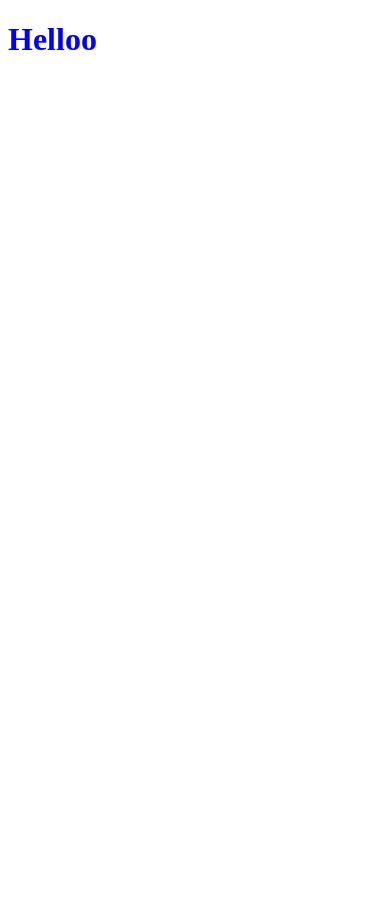
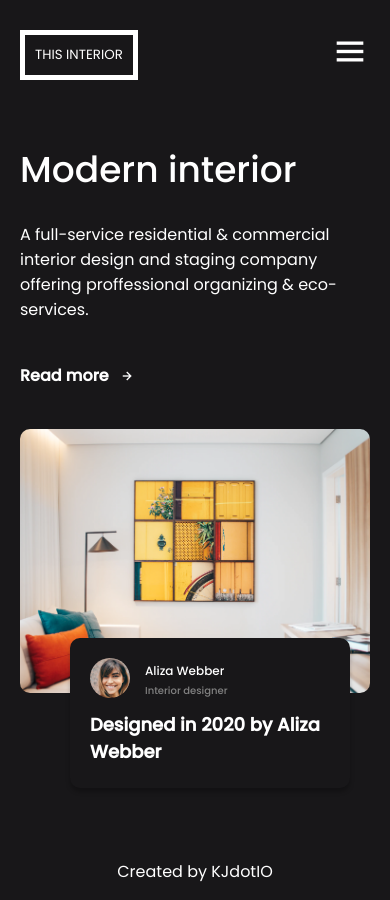
Before and after one commit to KJdotIO/interior-consultant-master, a plain HTML site: page index.html in a window 390 px wide. Before the commit the page ends 844 px from the top, so only its background shows below. Drawn offline with nearby package versions, Linux system fonts and the light colour scheme.

Commit message:
Finished vertical website layout, should work fine with every phone display (not horizontally, that comes later.)

```diff
--- a/index.html
+++ b/index.html
@@ -23,11 +23,72 @@
 
     <link rel="stylesheet" href="main-folder\styles\styles.css">
 
+    <link href='https://unpkg.com/boxicons@2.1.1/css/boxicons.min.css' rel='stylesheet'>
+
     <title>Devchallenges</title>
 
 
   </head>
   <body>
-    <h1 class="hello">Helloo</h1>
+
+    <main>
+      <header class="navbar">
+          <button class="button">
+            <a href="#">THIS INTERIOR</a>
+          </button>
+
+        <div class="menu_icon">
+          <i class='bx bx-menu'></i>
+        </div>
+      </header>
+
+      <div class="main_content-container">
+
+        <div class="main_text-container">
+
+          <h1 class="main_title">Modern interior</h1>
+
+          <p class="description">A full-service residential & commercial interior design and staging company offering proffessional organizing & eco-services.</p>
+
+          <div class="read_more-container">
+            <h3 class="read_more">Read more </h3>
+            <i class='bx bx-right-arrow-alt'></i>
+          </div>
+
+
+        </div>
+
+        <div class="main_picture-container">
+            <img src="main-folder\Photos\photo1.png" alt="#" class="main_picture">
+
+            <div class="author_card-container">
+              <div class="author_card">
+                <div class="image_and_text">
+                  <img src="main-folder\Photos\photo2.png" alt="" class="author_photo">
+
+                  <div class="text_only">
+                    <h1 class="author_name">Aliza Webber</h1>
+                    <h3 class="author_desc">Interior designer</h3>
+                  </div>
+
+                </div>
+
+                <div class="designed_in-container">
+                  <p class="designed_in">Designed in 2020 by Aliza Webber</p>
+
+                </div>
+              </div>
+
+            </div>
+
+        </div>
+
+      </div>
+
+      <div class="attribution-container">
+        <p class="attribution">Created by KJdotIO</p>
+      </div>
+    </main>
+
   </body>
 </html>
--- a/main-folder/styles/styles.css
+++ b/main-folder/styles/styles.css
@@ -1,3 +1,127 @@
-.hello{
-    color: blue;
+*{
+    box-sizing: border-box;
 }
+body{
+    background-color: #181719;
+    margin: auto;
+    padding: auto;
+}
+
+a, a::before, a::after{
+    text-decoration: none;
+    color: white;
+}
+
+/* Navbar stuffs */
+.navbar{
+    display: flex;
+    justify-content: flex-end;
+    margin: 30px 20px 0px 20px;
+    align-items: center;
+}
+.button{
+    display: flex;
+    margin-right: auto;
+    font-family: poppins;
+    padding: 9px;
+    border: solid 5px;
+    border-color: white;
+    background-color: #181719;
+    padding: 10px;
+}
+.menu_icon{
+    color: white;
+    font-size: 40px;
+}
+
+/* Main page stuffs */
+.main_content-container{
+    overflow: hidden;
+    margin: 38px 20px 0px 20px;
+}
+
+/* Main Text Stuffs */
+.main_text-container{
+    font-family: poppins;
+    color: white;
+}
+.main_title{
+    font-weight: 500;
+    font-size: 36px;
+}
+.description{
+    font-weight: 400;
+    margin: 25px 0px 25px 0px;
+}
+.read_more-container{
+    display: flex;
+    margin: 25px 0px 25px 0px;
+    justify-content: flex-start;
+    align-items: center;
+}
+.read_more{
+    font-size: 16px;
+    margin-right: 10px;
+}
+
+/* Picture stuffs */
+.main_picture-container{
+    display: flex;
+    flex-direction: column;
+}
+.main_picture{
+    width: 100%;
+    border-radius: 10px;
+}
+.author_card-container{
+    position: relative;
+    font-family: poppins;
+    color: white;
+    margin-left: 50px;
+    margin-right: 20px;
+    top: -55px;
+
+}
+.author_card{
+    width: 100%;
+    height: 150px;
+    background-color: #181719;
+    box-shadow: 0px 4px 4px rgba(0, 0, 0, 0.25);
+    border-radius: 10px;
+    padding: 20px 0px 0px 20px;
+}
+.author_photo{
+    width: 40px;
+    height: 40px;
+    border-radius: 50%;
+    margin-right: 15px;
+}
+.image_and_text{
+    display: flex;
+}
+.text_only{
+    line-height: 10px;
+}
+.author_name{
+    font-size: 12px;
+    font-weight: 500;
+}
+.author_desc{
+    font-size: 10px;
+    font-weight: 500;
+    color: #828282;
+}
+.designed_in{
+    font-weight: 700;
+    font-size: 18px;
+    margin: 5px 0px 0px 0px;
+}
+.attribution-container{
+    display: flex;
+    justify-content: center;
+    align-items: center;
+    font-family: poppins;
+    color: white;
+    width: 100%;
+    height: 100%;
+}
```
